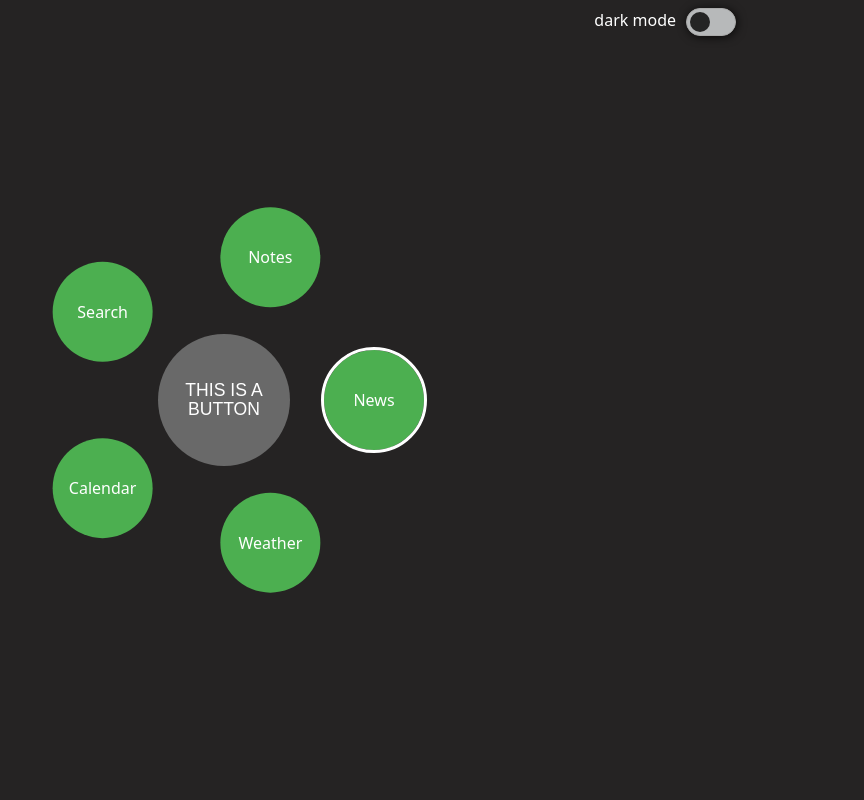
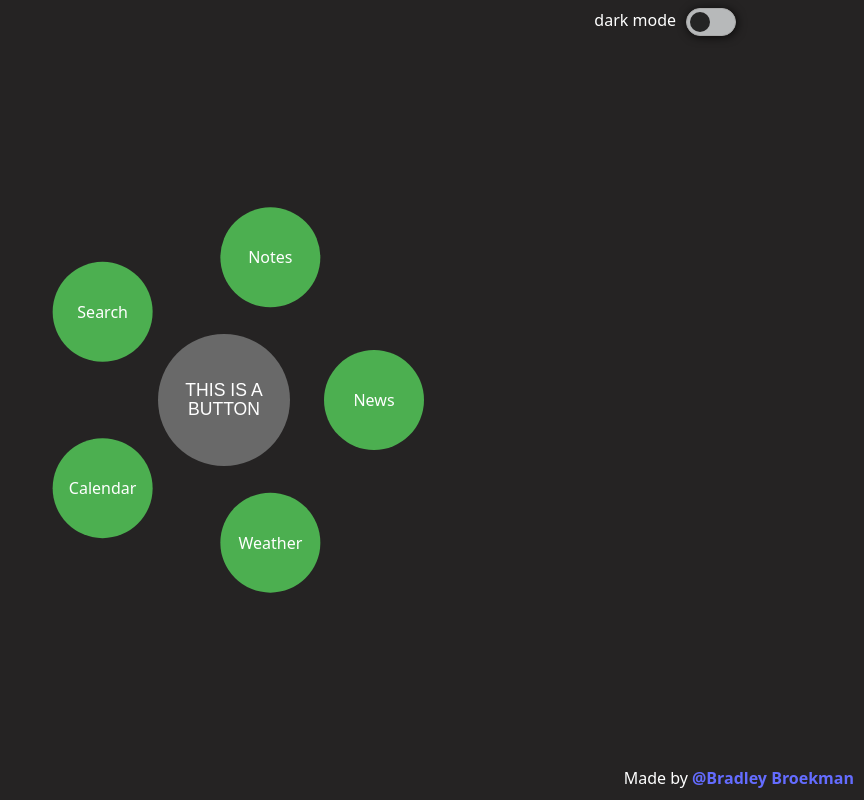
Before and after one commit to Brain1Flush/oneButton, a React (Vite) app: page / in a window 1280 px wide. Both pictures are taken after a click on the button "THIS IS A BUTTON". Shown: the whole page, without its empty margins (416-1280 px from the left). Built offline with nearby package versions, Linux system fonts and the light colour scheme; no server answers.

Commit message:
news api

```diff
--- a/src/App.css
+++ b/src/App.css
@@ -14,3 +14,16 @@
     background-color: #282c34;
     overflow: hidden;
 }
+
+footer {
+    position: absolute;
+    bottom: 10px;
+    right: 10px;
+    /* border: 1px solid white; */
+    cursor: default;
+}
+
+footer > a:hover {
+    text-decoration: underline;
+    cursor: pointer;
+}
--- a/src/App.jsx
+++ b/src/App.jsx
@@ -9,6 +9,7 @@ function App() {
     <>
       <div className='lightDark'><LightDarkMode /></div>
       <ButtonOfAll />
+      <footer>Made by<a href='https://linkedin.com/in/bradley-broekman-5a63702a2' target='_blank'> <strong>@Bradley Broekman</strong></a></footer>
     </>
   )
 }
--- a/src/buttonOfAll.css
+++ b/src/buttonOfAll.css
@@ -28,8 +28,8 @@
 
 .web-node {
     position: absolute;
-    width: 180px;
-    height: 180px;
+    width: 80px;
+    height: 80px;
     background: #4CAF50;
     color: white;
     border-radius: 50%;
@@ -39,37 +39,51 @@
     cursor: pointer;
     /* opacity: 0; */
     /* transform: scale(0.5); */
-    /* transition: opacity 0.5s ease, transform 0.5s ease; */
+    transition: transform 0.4s ease, width 0.4s ease, height 0.4s ease ;
     user-select: none;
+}
+
+/* .web-node.active {
+    width: 30px;
+    height: 130px;
+    transform: scale(1.3);
 }
 
 .web-node:focus {
     outline: 3px solid #fff;
-}
+} */
 
 @media (min-width: 900px) {
     .web-node {
         width: 100px;
         height: 100px;
     }
+
+    .web-node.active {
+        width: 160px;
+        height: 160px;
+    }
 }
-
-/* .web-node.show {
-    opacity: 1;
-    transform: scale(1);
-} */
 
 .feature-panel {
     position: absolute;
     bottom: 20px;
     left: 50%;
     transform: translateX(-50%);
-    background: #fff;
+    background: #ffffff;
     color: #333;
     padding: 20px;
     border-radius: 12px;
     box-shadow: 0 8px 24px rgba(0, 0, 0, 0.2);
     z-index: 20;
+
+    max-width: 90%;
+    min-width: 250px;
+    width: auto;
+    max-height: 80vh;
+    overflow-y: auto;
+    word-wrap: break-word;
+    transition: max-height 0.3s ease, width 0.3s ease;
 }
 
 .feature-panel h2 {
--- a/src/buttonOfAll.jsx
+++ b/src/buttonOfAll.jsx
@@ -2,10 +2,11 @@ import React, { useEffect, useRef, useState } from "react";
 import { motion, AnimatePresence } from "framer-motion";
 import axios from "axios";
 import './buttonOfAll.css'
+import { article } from "framer-motion/client";
 
 const options = [
-    { id: 1, label: "News", content: "📰 Latest headlines coming soon!"},
-    { id: 2, label: "Weather", content: "☀️ Current weather: Sunny, 25°C" }, // Make this look at browser location for weather
+    { id: 1, label: "News", content: "Loading latest news..."},
+    { id: 2, label: "Weather", content: "Fetching weather..." }, // Make this look at browser location for weather
     { id: 3, label: "Calendar", content: "📅 No upcoming events today."},
     { id: 4, label: "Search", content: "🔍 Search feature will be here."},
     { id: 5, label: "Notes", content: "📝 Your quick notes will go here." }
@@ -17,10 +18,12 @@ const ButtonOfAll = () => {
     const [activeFeature, setActiveFeature] = useState(null)  // null only
     const [focusedIndex, setFocusedIndex] = useState(0)
     const [weatherData, setWeatherData] = useState(null)
+    const [newsData, setNewsData] = useState(null)
     const buttonRef = useRef(null)
     const nodeRefs = useRef([])
 
     const WEATHER_API_KEY = import.meta.env.VITE_APP_WEATHER_API_KEY
+    const NEWS_API_KEY = import.meta.env.VITE_APP_NEWS_API_KEY
     // console.log(WEATHER_API_KEY)
 
     const toggleExpand = () => {
@@ -30,6 +33,9 @@ const ButtonOfAll = () => {
     const handleNodeClick = (feature) => {
         if (feature.label === "Weather" && !weatherData) {
             fetchWeather()
+        }
+        if (feature.label === "News" && !newsData){
+            fetchNews()
         }
         setActiveFeature(feature)
         setIsExpanded(false)
@@ -76,11 +82,30 @@ const ButtonOfAll = () => {
                     options[weatherNodeIndex].content = weatherInfo;
                 } catch (error) {
                     console.error("Weather fetch error:", error);
-                    setWeatherData("❌ Unable to fetch weather.");
+                    setWeatherData("Unable to fetch weather.");
                 }
             });
         } else {
-            setWeatherData("❌ Geolocation not supported.");
+            setWeatherData("Geolocation not supported.");
+        }
+    };
+
+    const fetchNews = async () => {
+        try {
+            const response = await axios.get(
+                `https://newsapi.org/v2/top-headlines?country=us&pageSize=5&apiKey=${NEWS_API_KEY}`
+            );
+
+            const headlines = response.data.articles
+                .map((article) => `${article.title}`)
+                .join("\n\n");
+            setNewsData(headlines);
+
+            const newsIndex = options.findIndex((o) => o.label === "News");
+            options[newsIndex].content = headlines || "📰 No recent news available.";
+        } catch (error) {
+            console.error("News fetch error:", error);
+            setNewsData("Unable to fetch news.");
         }
     };
 
@@ -144,7 +169,7 @@ const ButtonOfAll = () => {
                     options.map((option, index) => (
                         <motion.div
                             key={option.id}
-                            className='web-node'
+                            className={`web-node ${activeFeature?.id === option.id ? 'active' : ''}`}
                             onClick={() => handleNodeClick(option)}
                             tabIndex={0}
                             role="button"
```
